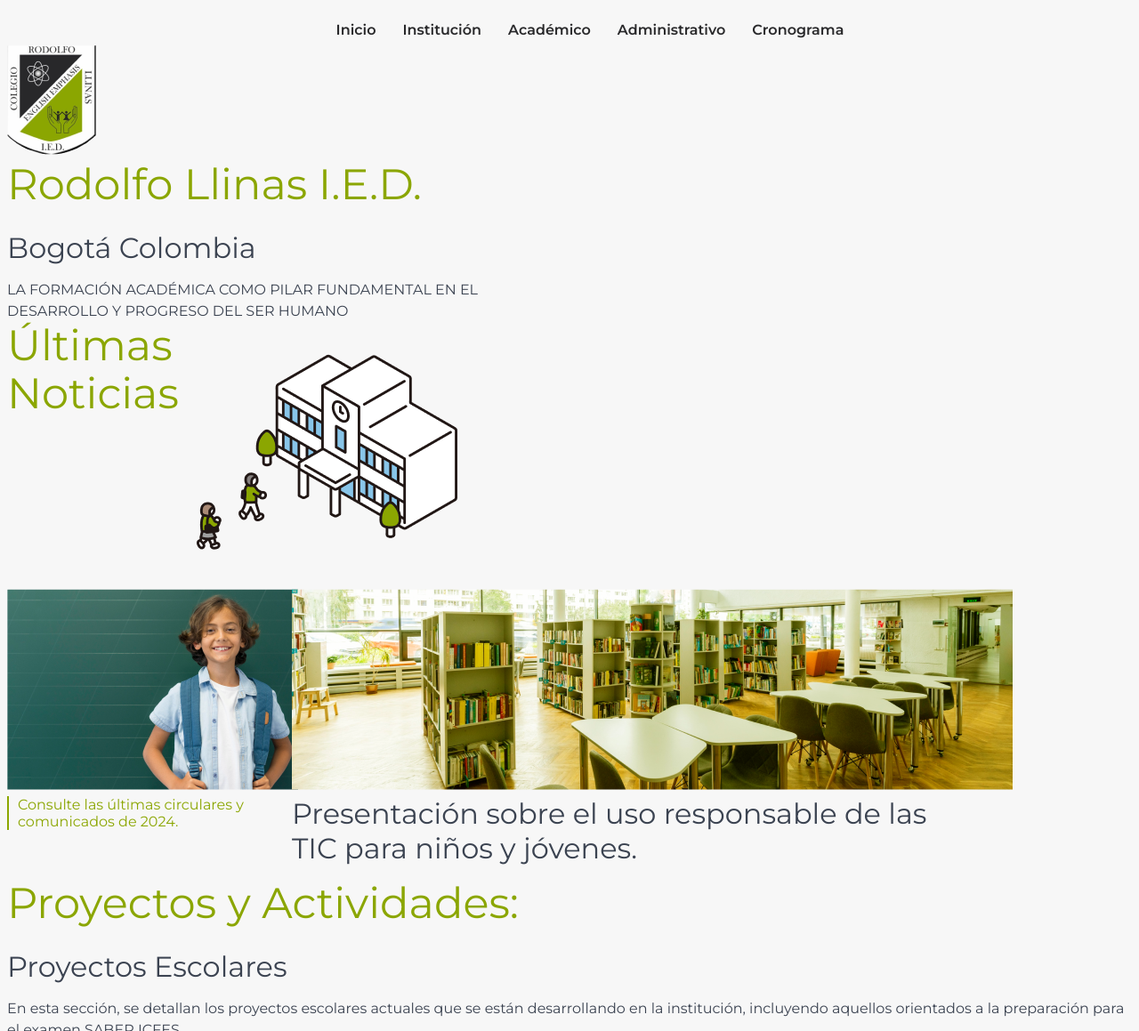
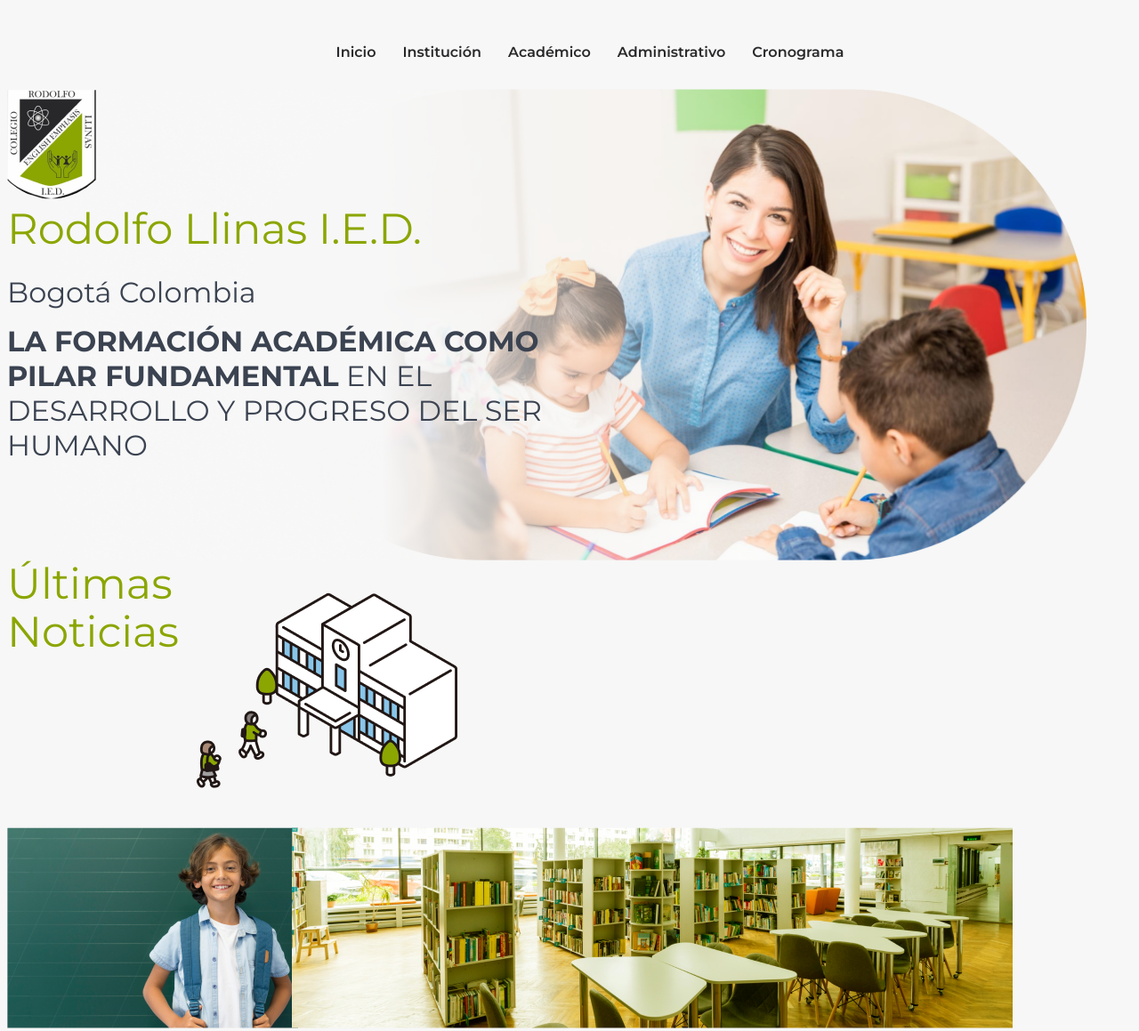
Before and after one commit to julioclavijo/website-ied-rodrigo-llinas, a plain HTML site: page index.html in a window 1280 px wide. Shown: the top 1159 px of the page at 89% size. Drawn offline with nearby package versions, Linux system fonts and the light colour scheme.

Commit message:
Modificación de layout

```diff
--- a/index.html
+++ b/index.html
@@ -12,7 +12,6 @@
 
 <body>
     <div class="wide">
-        <div class="header" id="inicio">
         <header>
             <nav>
                 <ul>
@@ -24,23 +23,21 @@
                 </ul>
             </nav>
         </header>
+        <div class="header" id="inicio">
             <section>
                 <div class="container">
                     <div class="columns">
                         <div class="column col-6">
-
                             <img src="assets/logo.png" alt="">
-
-
                             <h1 class="animate animate__fadeInDown">
                                 Rodolfo Llinas I.E.D.
                             </h1>
                             <h2>
                                 Bogotá Colombia
                             </h2>
-                            <p>
-                                LA FORMACIÓN ACADÉMICA COMO PILAR FUNDAMENTAL EN EL DESARROLLO Y PROGRESO DEL SER HUMANO
-                            </p>
+                            <h2>
+                                <span class="bold">LA FORMACIÓN ACADÉMICA COMO PILAR FUNDAMENTAL</span> EN EL DESARROLLO Y PROGRESO DEL SER HUMANO
+                            </h2>
 
                         </div>
                         <div class="columns col-6">
--- a/style.css
+++ b/style.css
@@ -28,7 +28,7 @@ nav {
     padding-top: 10px;
     display: flex;
     justify-content: space-around;
-    height: 50px;
+    height: 100px;
 }
 
 .logo {
@@ -67,7 +67,9 @@ nav ul li a:visited {
     background: var(--background);
     background-image: url(assets/header.png);
     background-position: center center;
-    background-size: cover;
+    background-size: contain;
+    background-repeat: no-repeat;
+    height: 530px;
 }
 
 .wide {
@@ -118,11 +120,10 @@ h1 span {
 }
 
 h3 {
-    border-left: 2px solid var(--secondary);
     padding-left: 10px;
     color: var(--secondary);
     font-family: var(--font);
-    font-size: 16px;
+    font-size: 24px;
     font-style: normal;
     font-weight: 400;
     line-height: normal;
@@ -139,7 +140,7 @@ p+p{
 
 
 .bold{
-    font-weight: 400;
+    font-weight: 700;
 }
 
 .download {
```
Also changed, not shown: assets/header.png (added). Lines whose indentation alone changed are shown as unchanged.
